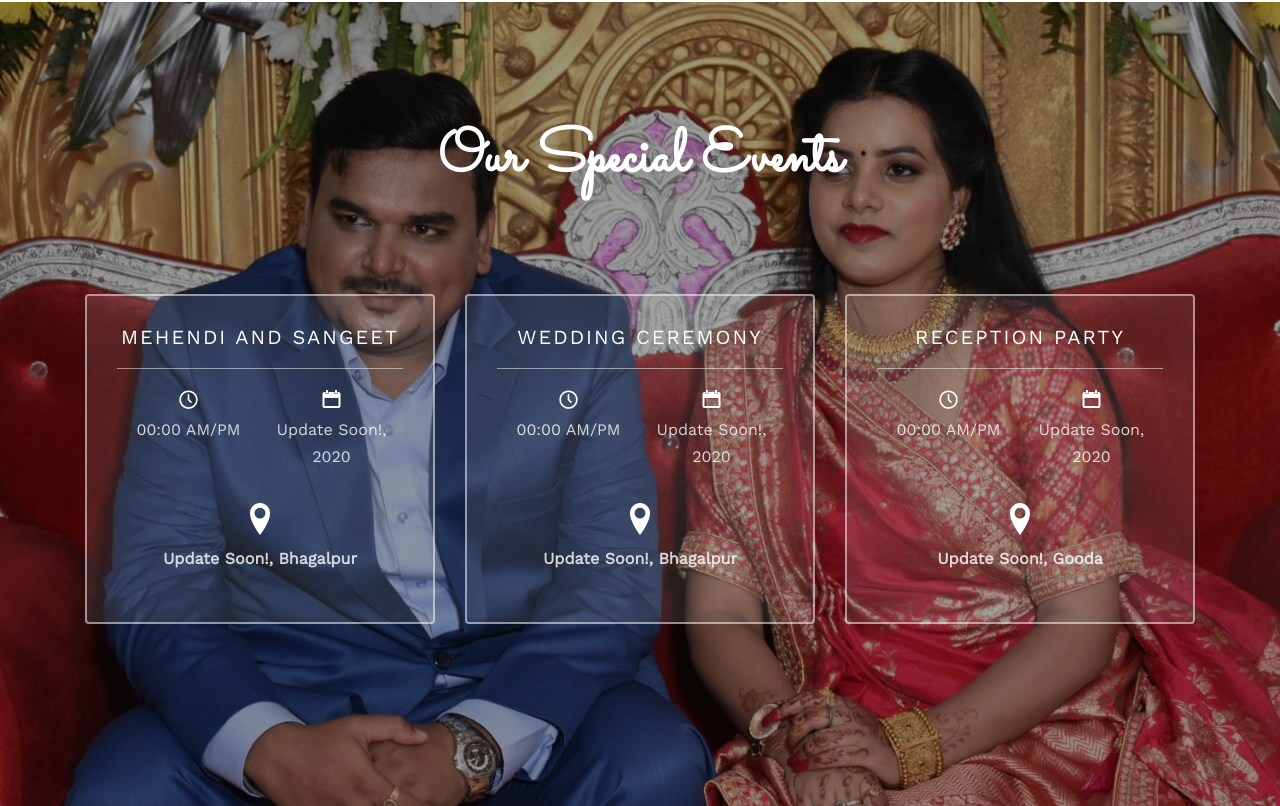
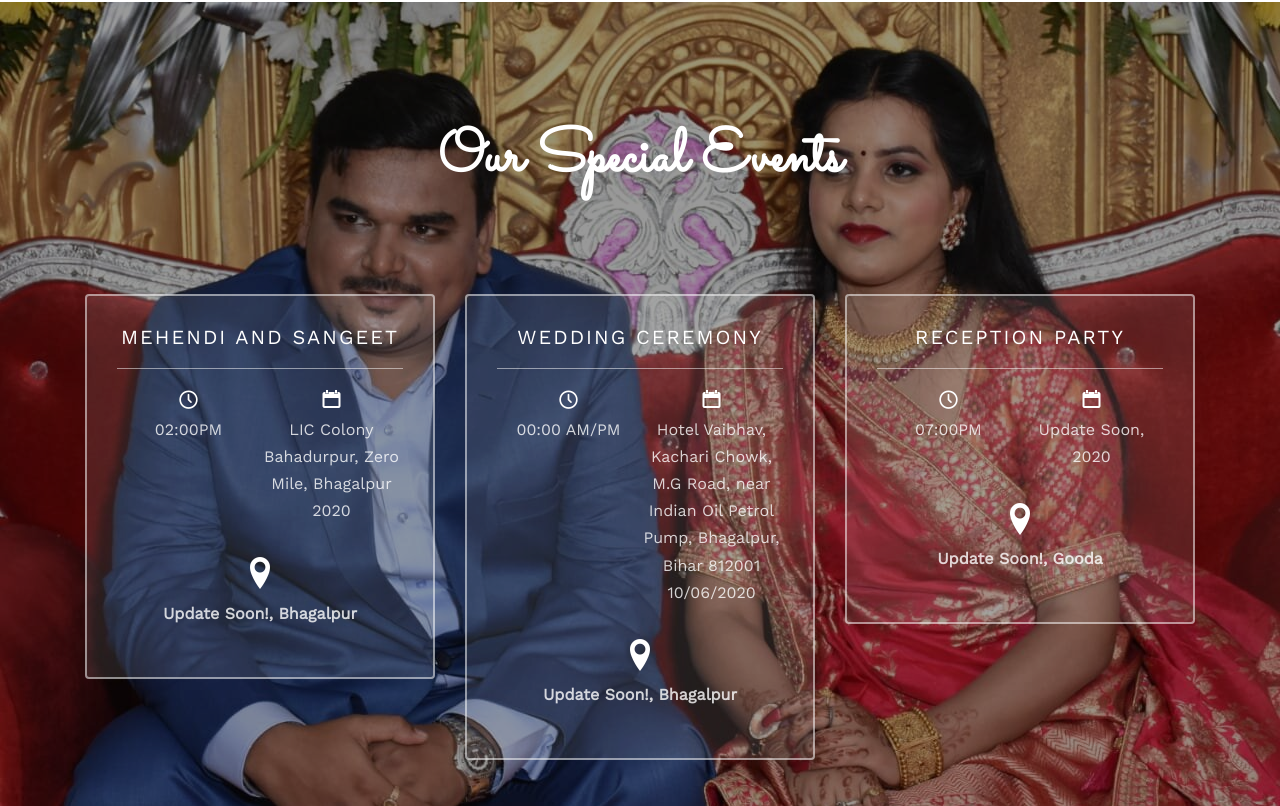
Before and after one commit to MohitAnand-Hub/Invitation, a plain HTML site: page index.html in a window 1280 px wide. Shown: the part 1515-2321 px from the top of the page. Drawn offline with Linux system fonts and the light colour scheme; files whose address does not match are found by name.

Commit message:
Update index.html

```diff
--- a/index.html
+++ b/index.html
@@ -6,7 +6,7 @@
           <meta http-equiv="X-UA-Compatible" content="IE=edge">
           <title>Wedding - Rohit & Monica</title>
           <meta name="viewport" content="width=device-width, initial-scale=1">
-          <meta name="description" content="Update Soon!, -----------------, Bhagalpur" />
+          <meta name="description" content="Hotel Vaibhav, Kachari Chowk, M.G. Road, Bhagalpur, Bihar 812001" />
           <meta name="keywords" content="wedding, rohit, monica, html5, css3, mobile first, responsive" />
           <!-- Facebook and Twitter integration -->
           <meta property="og:title" content=""/>
@@ -58,7 +58,7 @@
 		        <h3 style="color:red; style="font-size:300%;"><b>सुस्वागतम !</b></h3>
                		<div class="simply-countdown simply-countdown-one" id="simply-countdown-one"></div>
                           <p>
-                            <a class="btn btn-default btn-sm" href="http://www.google.com/calendar/event?action=TEMPLATE&text=Rohit+and+Monika%27s+Wedding&dates=20200706&details=Event%20Details%20Here&location=UpdateSoon!%20City%20Bhagalpur" target="_blank">Save the date</a>
+                            <a class="btn btn-default btn-sm" href="http://www.google.com/calendar/event?action=TEMPLATE&text=Rohit+and+Monika%27s+Wedding&dates=20201006&details=Event%20Details%20Here&location=Hotel Vaibhav, Kachari Chowk, M.G. Road, Bhagalpur, Bihar 812001" target="_blank">Save the date</a>
                           </p>
                         </div>
                       </div>
@@ -93,7 +93,7 @@
 			<h3 style="color:red; style="font-size:300%;"><b>सुस्वागतम !</b></h3>
                           <div class="simply-countdown simply-countdown-one" id="simply-countdown-one"></div>
                           <p>
-                            <a class="btn btn-default btn-sm" href="http://www.google.com/calendar/event?action=TEMPLATE&text=Rohit+and+Monika%27s+Wedding&dates=20200706&details=Event%20Details%20Here&location=Updatesoon!%20City%20Bhagalpur" target="_blank">Save the date</a>
+                            <a class="btn btn-default btn-sm" href="http://www.google.com/calendar/event?action=TEMPLATE&text=Rohit+and+Monika%27s+Wedding&dates=20201006&details=Event%20Details%20Here&location=Hotel Vaibhav, Kachari Chowk, M.G. Road, Bhagalpur, Bihar 812001" target="_blank">Save the date</a>
                           </p>
                         </div>
                       </div>
@@ -152,13 +152,13 @@
                             <h3>Mehendi and Sangeet</h3>
                             <div class="event-col">
                               <i class="icon-clock"></i>
-                              <span>00:00 AM/PM</span>
+                              <span>02:00PM</span>
                             </div>
                             <div class="event-col">
                               <i class="icon-calendar"></i>
-                              <span>Update Soon!, 2020</span>
+                              <span>LIC Colony Bahadurpur, Zero Mile, Bhagalpur 2020</span>
                             </div>
-                            <a href="https://www.google.co.in/maps/place/Bhagalpur" target="_blank"><i class="icon-location-pin"></i></a>
+                            <a href="https://www.google.com/maps/place/LIC+Colony,+Zero+Mile,+Barari,+Bihar+813210/@25.2514013,87.021085,17z/data=!3m1!4b1!4m5!3m4!1s0x39f0482adbb86249:0x76335520acf8e88c!8m2!3d25.2512945!4d87.0227567" target="_blank"><i class="icon-location-pin"></i></a>
                             <p class="bold">Update Soon!, Bhagalpur</p>
                           </div>
                         </div>
@@ -171,9 +171,9 @@
                             </div>
                             <div class="event-col">
                               <i class="icon-calendar"></i>
-                              <span>Update Soon!, 2020</span>
+                              <span>Hotel Vaibhav, Kachari Chowk, M.G Road, near Indian Oil Petrol Pump, Bhagalpur, Bihar 812001 10/06/2020</span>
                             </div>
-                            <a href="https://www.google.co.in/maps/place/Bhagalpur" target="_blank"><i class="icon-location-pin"></i></a>
+                            <a href="https://www.google.com/maps/place/Hotel+Vaibhav/@25.2507256,86.9905495,15z/data=!4m8!3m7!1s0x0:0x360b693414bb1ffc!5m2!4m1!1i2!8m2!3d25.2507256!4d86.9905495" target="_blank"><i class="icon-location-pin"></i></a>
                             <p class="bold">Update Soon!, Bhagalpur</p>
                           </div>
                         </div>
@@ -182,7 +182,7 @@
                             <h3>Reception Party</h3>
                             <div class="event-col">
                               <i class="icon-clock"></i>
-                              <span>00:00 AM/PM</span>
+                              <span>07:00PM</span>
                             </div>
                             <div class="event-col">
                               <i class="icon-calendar"></i>
@@ -437,7 +437,7 @@
             $('#simply-countdown-one').simplyCountdown({
              year: 2020,
              month: 6,
-             day: 7,
+             day: 10,
              hours: 23,
              minutes: 30,
              seconds: 00,
```
